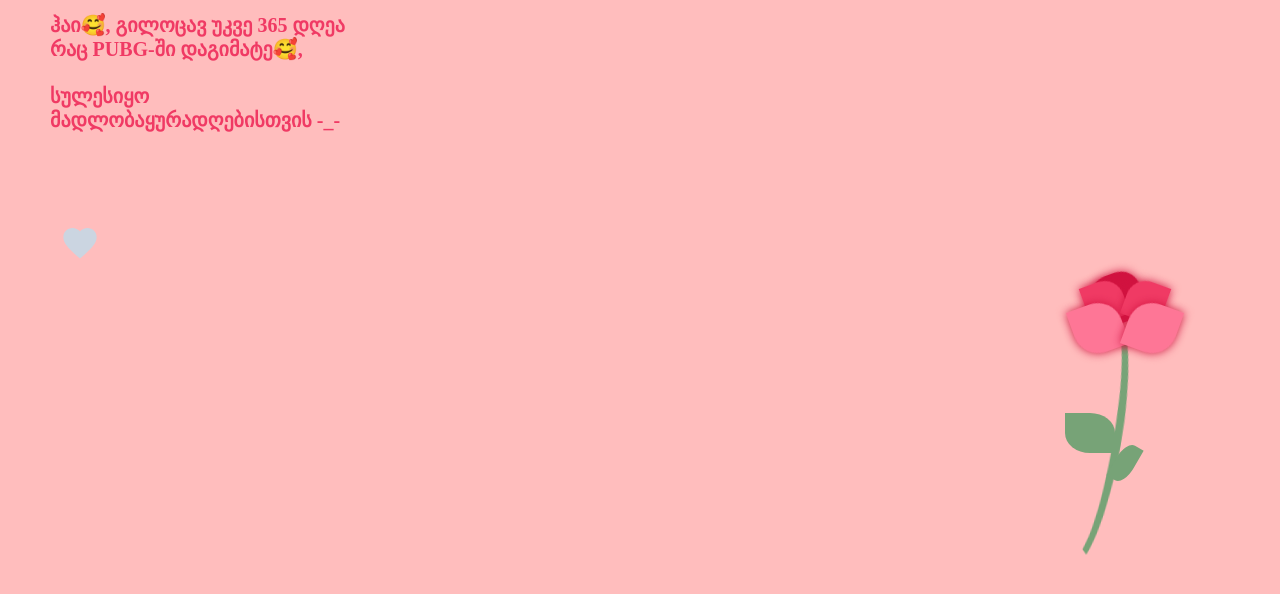
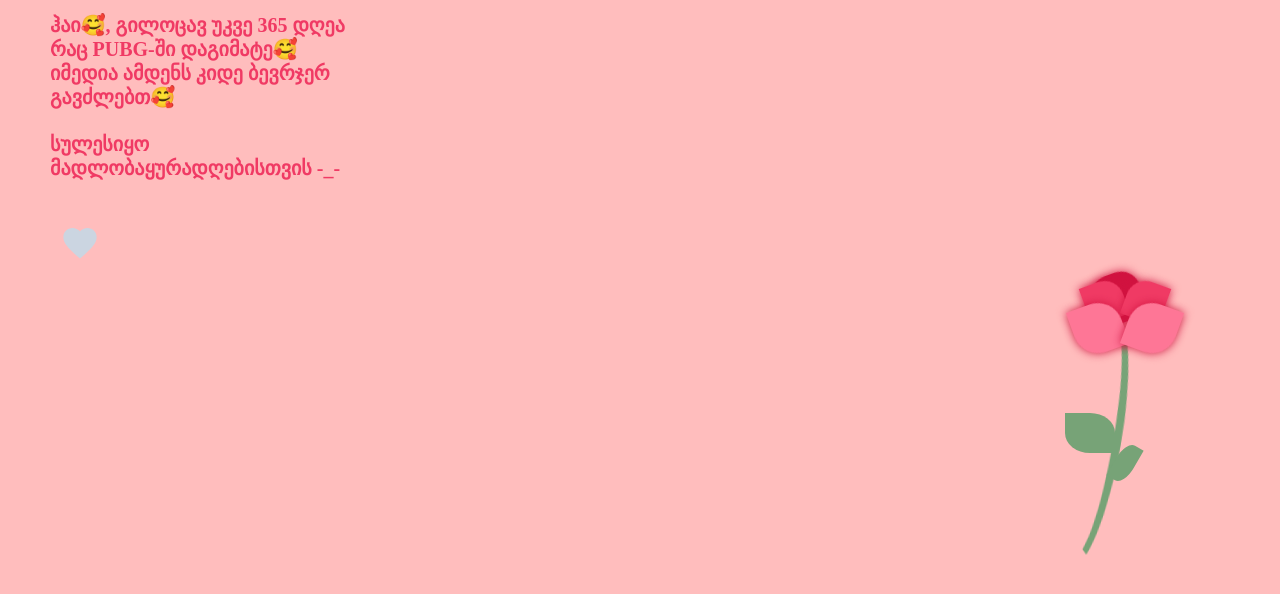
Before and after one commit to mirian-saralidze/mirian-saralidze.github.io, a plain HTML site: page 365.html in a window 1280 px wide. Drawn offline with Linux system fonts and the light colour scheme.

Commit message:
365.html

```diff
--- a/365.html
+++ b/365.html
@@ -215,7 +215,7 @@
    width: 300px;
    height: 200px;
    border-color:#000000;">
-        <H1 style="color: #f03a64; font-size: 20px;">ჰაი🥰, გილოცავ უკვე 365 დღეა რაც PUBG-ში დაგიმატე🥰, <br>
+        <H1 style="color: #f03a64; font-size: 20px;">ჰაი🥰, გილოცავ უკვე 365 დღეა რაც PUBG-ში დაგიმატე🥰 იმედია ამდენს კიდე ბევრჯერ გავძლებთ🥰 <br>
 		<br> სულესიყო მადლობაყურადღებისთვის -_-</H1>
    </div>
 <div style="
```
